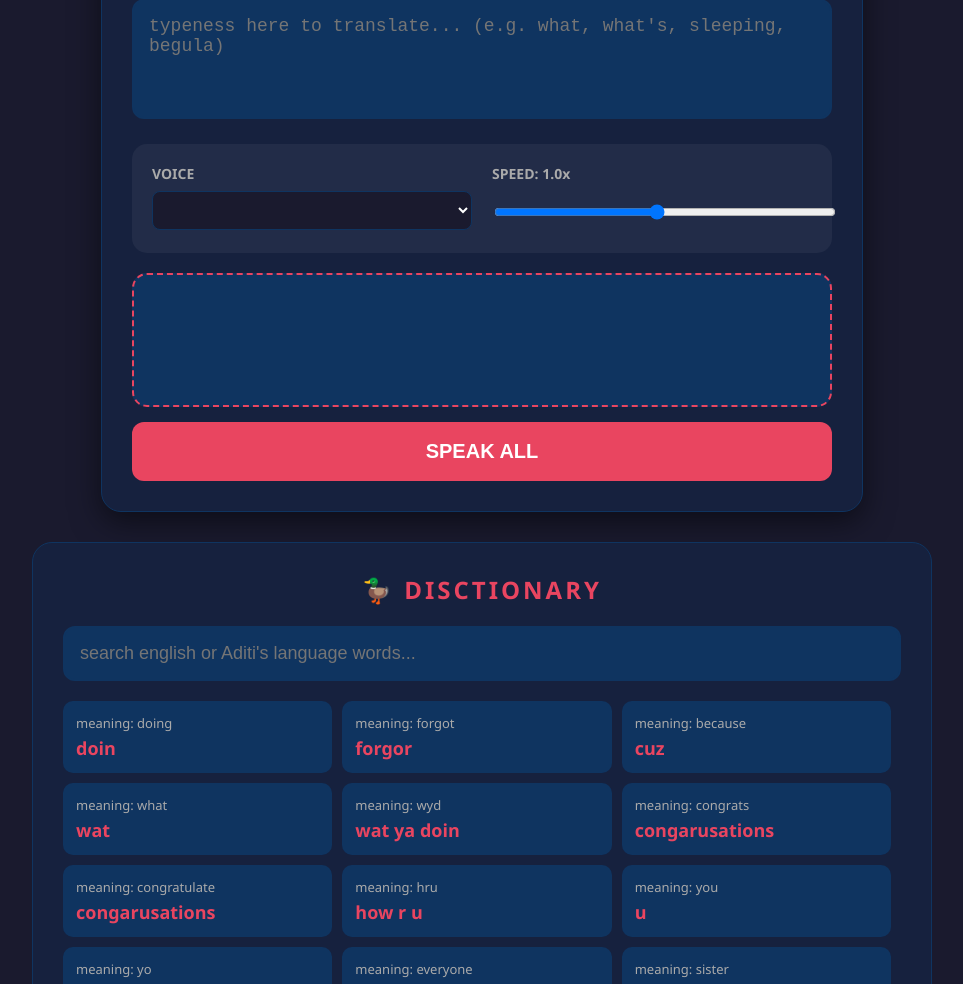
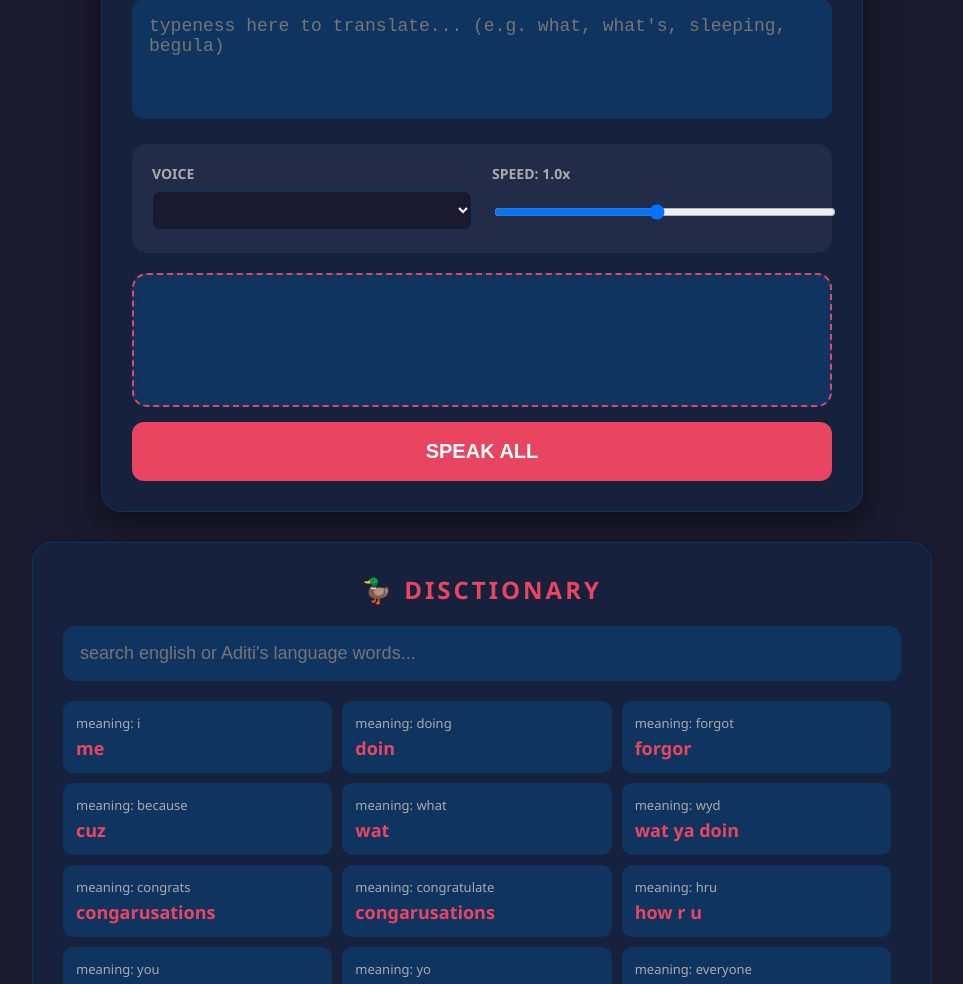
Before and after one commit to AditiKChauhan/Aditi-s-Language, a website: page index.html in a window 1280 px wide. Shown: the part 116-1100 px from the top of the page, without its empty margins (158-1121 px from the left). Drawn offline with Linux system fonts and the light colour scheme.

Commit message:
Update index.html

```diff
--- a/index.html
+++ b/index.html
@@ -259,6 +259,7 @@
 
     <script>
       const customDictionary = [
+          { custom: "me", english: "i" },
           { custom: "doin", english: "doing" },
         { custom: "forgor", english: "forgot" },
         { custom: "cuz", english: "because" },
```
